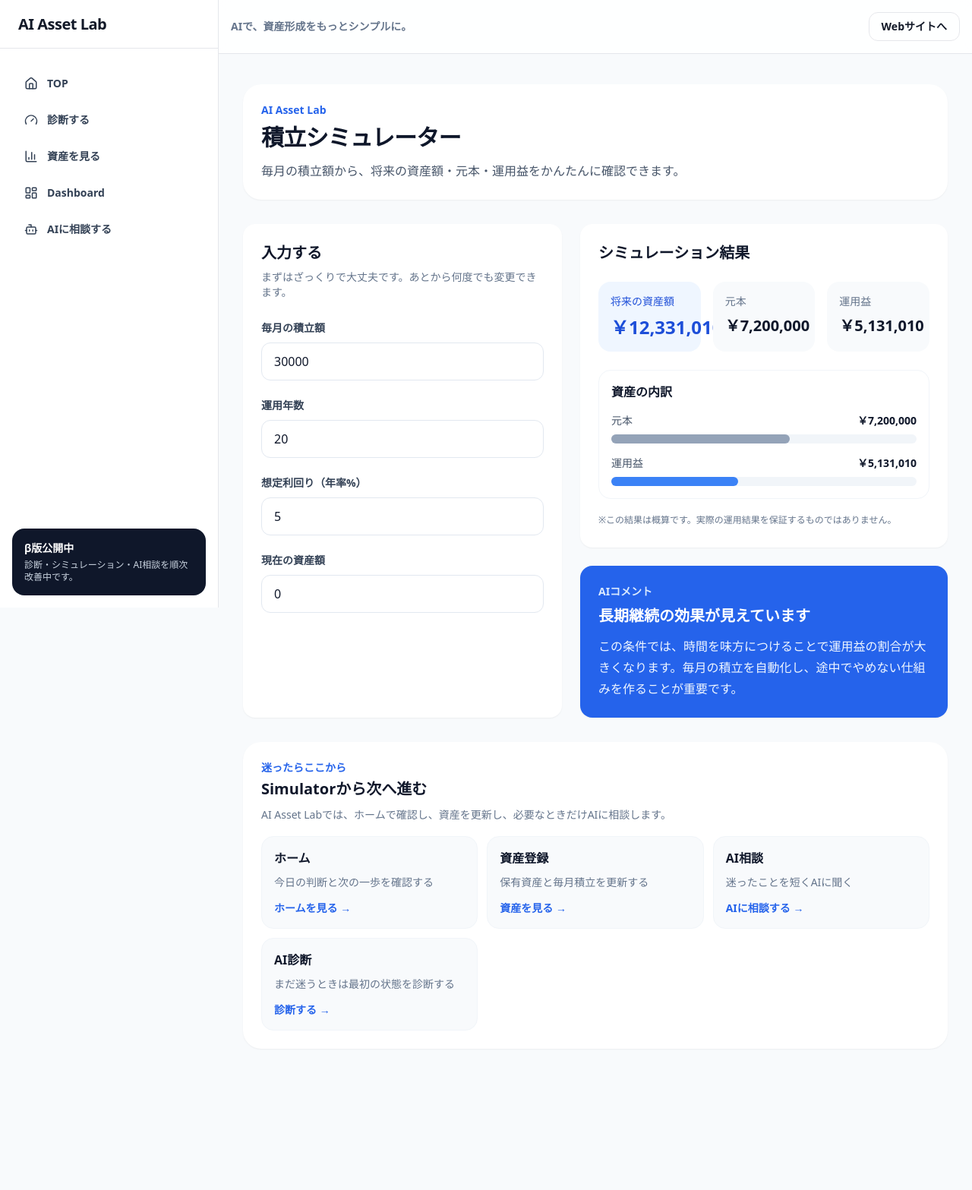
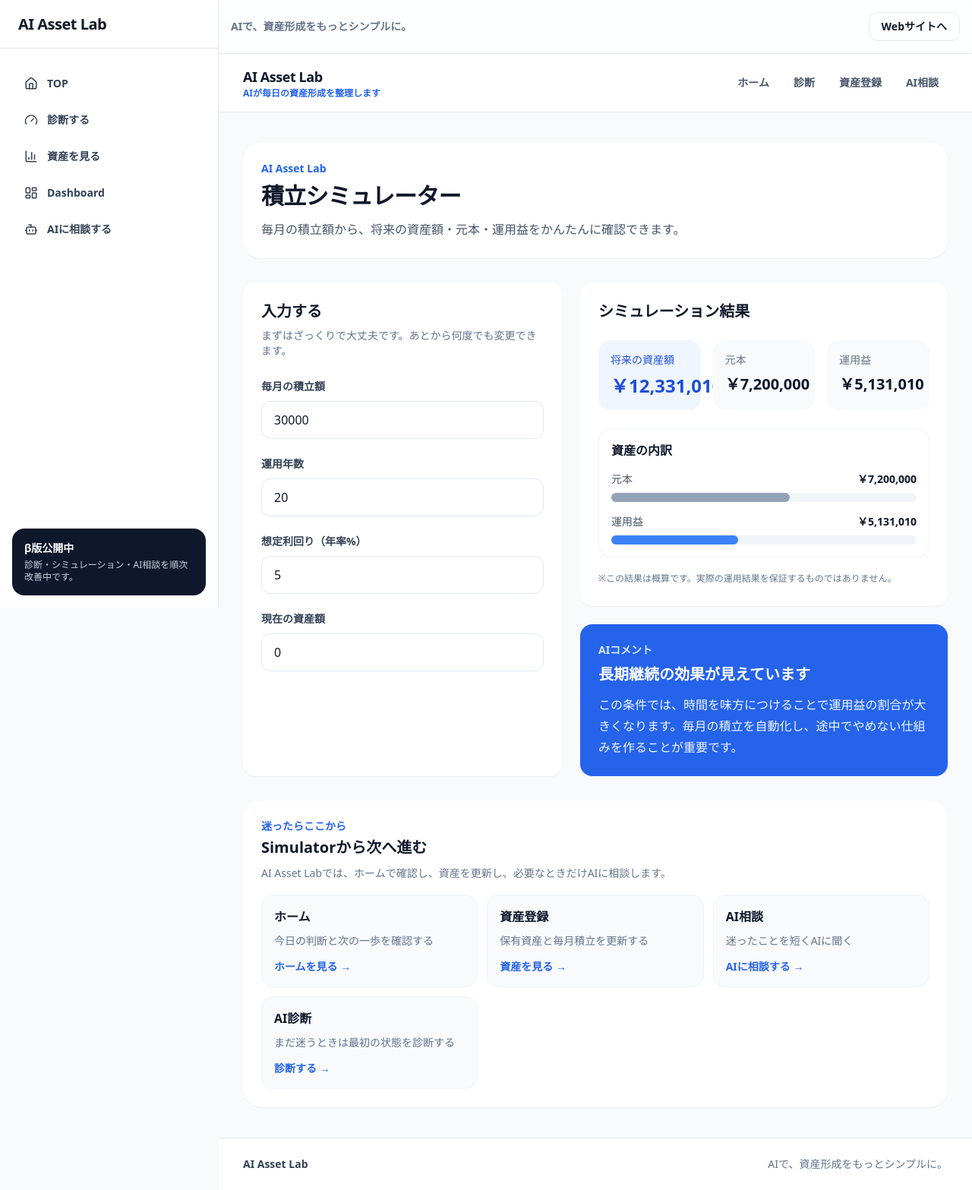
Before and after one commit to assetlab315/aiassetlab-app, a Next.js app: page /simulator in a window 1280 px wide. Shown: the whole page at 76% size. Before the commit the page ends 1421 px from the top, so only its background shows below. Built offline with nearby package versions, Linux system fonts and the light colour scheme.

Commit message:
fix: restore app layout styling structure

```diff
--- /dev/null
+++ b/components/layout/AppFooter.tsx
@@ -0,0 +1,10 @@
+export default function AppFooter() {
+  return (
+    <footer className="border-t border-slate-200 bg-white">
+      <div className="mx-auto flex max-w-6xl flex-col gap-2 px-4 py-6 text-sm text-slate-500 md:flex-row md:items-center md:justify-between md:px-8">
+        <p className="font-bold text-slate-700">AI Asset Lab</p>
+        <p>AIで、資産形成をもっとシンプルに。</p>
+      </div>
+    </footer>
+  );
+}
--- /dev/null
+++ b/components/layout/AppHeader.tsx
@@ -0,0 +1,37 @@
+import Link from "next/link";
+
+const navItems = [
+  { label: "ホーム", href: "/dashboard" },
+  { label: "診断", href: "/diagnosis" },
+  { label: "資産登録", href: "/portfolio" },
+  { label: "AI相談", href: "/chat" },
+];
+
+export default function AppHeader() {
+  return (
+    <header className="sticky top-0 z-20 border-b border-slate-200 bg-white/90 backdrop-blur">
+      <div className="mx-auto flex max-w-6xl flex-col gap-4 px-4 py-4 md:flex-row md:items-center md:justify-between md:px-8">
+        <Link href="/" className="inline-flex flex-col">
+          <span className="text-lg font-black tracking-tight text-slate-900">
+            AI Asset Lab
+          </span>
+          <span className="text-xs font-semibold text-blue-600">
+            AIが毎日の資産形成を整理します
+          </span>
+        </Link>
+
+        <nav className="flex flex-wrap gap-2" aria-label="メインナビゲーション">
+          {navItems.map((item) => (
+            <Link
+              key={item.href}
+              href={item.href}
+              className="rounded-full px-3 py-2 text-sm font-bold text-slate-600 transition hover:bg-blue-50 hover:text-blue-700 focus:outline-none focus-visible:ring-4 focus-visible:ring-blue-100"
+            >
+              {item.label}
+            </Link>
+          ))}
+        </nav>
+      </div>
+    </header>
+  );
+}
--- a/components/layout/PageContainer.tsx
+++ b/components/layout/PageContainer.tsx
@@ -1,4 +1,6 @@
 import type { ReactNode } from "react";
+import AppFooter from "./AppFooter";
+import AppHeader from "./AppHeader";
 
 type Props = {
   children: ReactNode;
@@ -13,10 +15,14 @@ const sizeClass = {
 
 export default function PageContainer({ children, size = "xl" }: Props) {
   return (
-    <main className="bg-slate-50 px-4 py-6 text-slate-900 md:px-8 md:py-8 lg:py-10">
-      <div className={`mx-auto w-full ${sizeClass[size]} space-y-5 md:space-y-6 lg:space-y-8`}>
-        {children}
-      </div>
-    </main>
+    <div className="min-h-screen bg-slate-50 text-slate-900">
+      <AppHeader />
+      <main className="px-4 py-6 md:px-8 md:py-8 lg:py-10">
+        <div className={`mx-auto w-full ${sizeClass[size]} space-y-5 md:space-y-6 lg:space-y-8`}>
+          {children}
+        </div>
+      </main>
+      <AppFooter />
+    </div>
   );
 }
```
